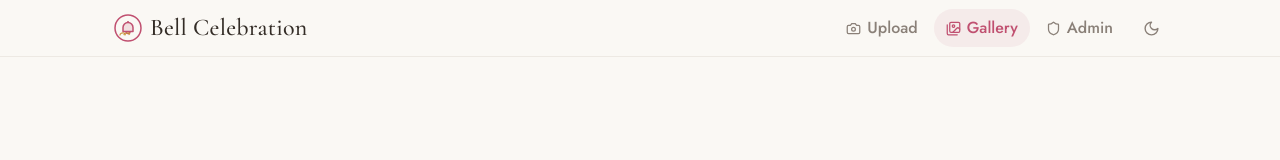
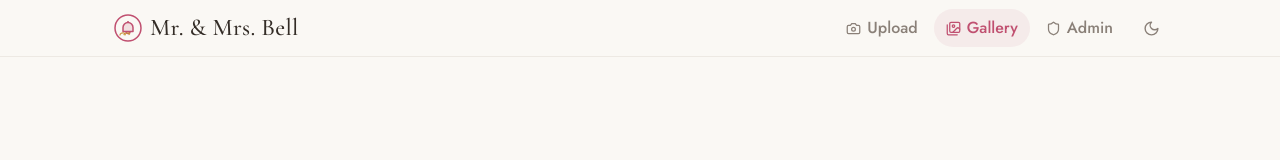
Before and after one commit to jeepster40/bell-gallery, a React (Vite) app in the folder client/: page /#/gallery in a window 1280 px wide. Shown: the top 160 px of the page. Built offline with nearby package versions, Linux system fonts and the light colour scheme.

Commit message:
Rename Bell Celebration → Mr. & Mrs. Bell

```diff
--- a/client/src/components/NavBar.tsx
+++ b/client/src/components/NavBar.tsx
@@ -69,7 +69,7 @@ export default function NavBar() {
               color: "var(--color-text)",
               letterSpacing: "0.01em",
             }}>
-              Bell Celebration
+              Mr. & Mrs. Bell
             </span>
           </a>
 
--- a/client/src/pages/GalleryPage.tsx
+++ b/client/src/pages/GalleryPage.tsx
@@ -150,7 +150,7 @@ export default function GalleryPage() {
       {/* Header */}
       <div style={{ textAlign: "center", marginBottom: "var(--space-8)" }}>
         <h1 style={{ fontFamily: "var(--font-display)", fontSize: "var(--text-2xl)", fontWeight: 400, color: "var(--color-text)", marginBottom: "var(--space-2)" }}>
-          Celebration Gallery
+          Mr. & Mrs. Bell Gallery
         </h1>
         <p style={{ color: "var(--color-text-muted)", fontSize: "var(--text-sm)" }}>
           {isLoading ? "Loading…" : `${items.length} ${items.length === 1 ? "memory" : "memories"} shared`}
```
Also changed, not shown: 3 other files (tests, documents, lock files or other folders).
